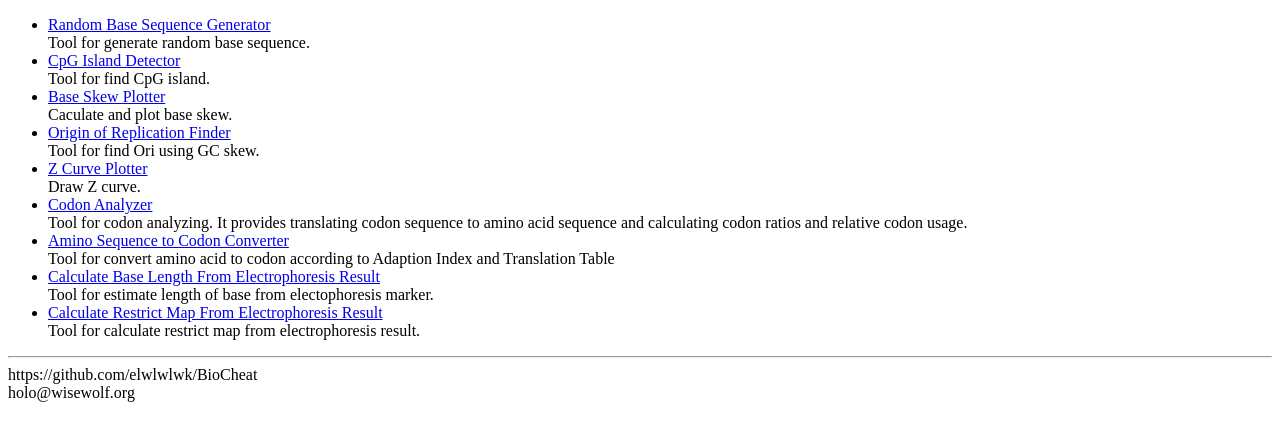
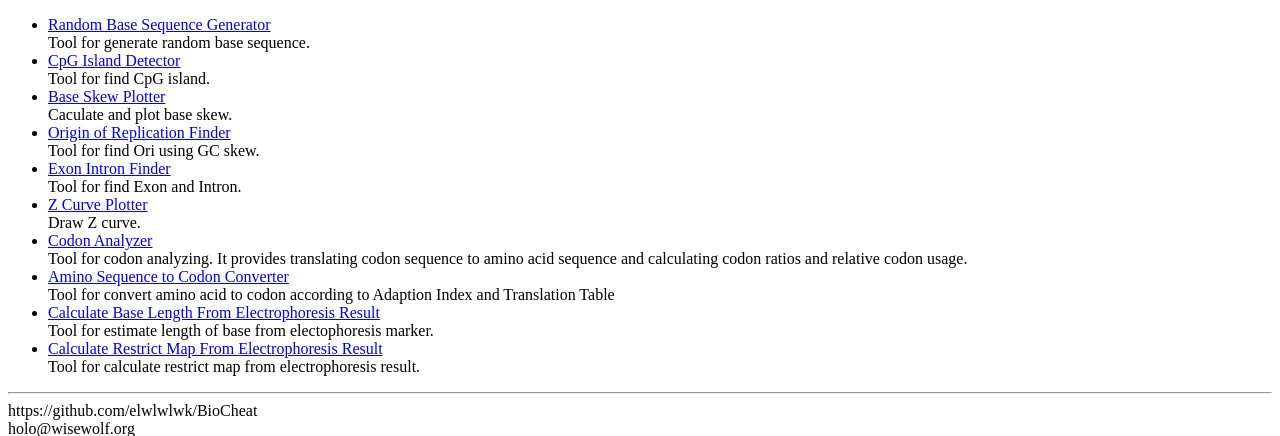
Before and after one commit to elwlwlwk/BioCheat, a Flask app: page / in a window 1280 px wide. Shown: the top 436 px of the page. Run offline with Flask 2, Linux system fonts and the light colour scheme.

Commit message:
added exon intron finder at main.html

```diff
--- a/biocheat/templates/main.html
+++ b/biocheat/templates/main.html
@@ -22,6 +22,10 @@
 				<li>
 					<a href="/ori_finder">Origin of Replication Finder</a>
 					<br/>Tool for find Ori using GC skew.
+				</li>
+				<li>
+					<a href="/ori_finder">Exon Intron Finder</a>
+					<br/>Tool for find Exon and Intron.
 				</li>
 				<li>
 					<a href="/z_curve">Z Curve Plotter</a>
```
